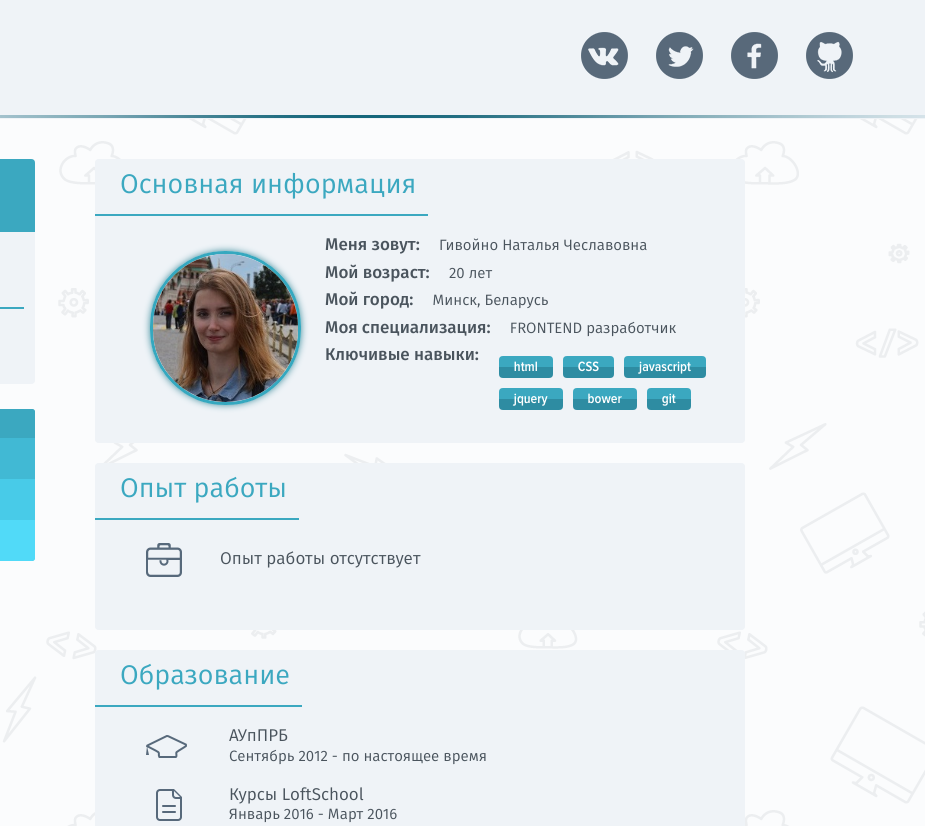
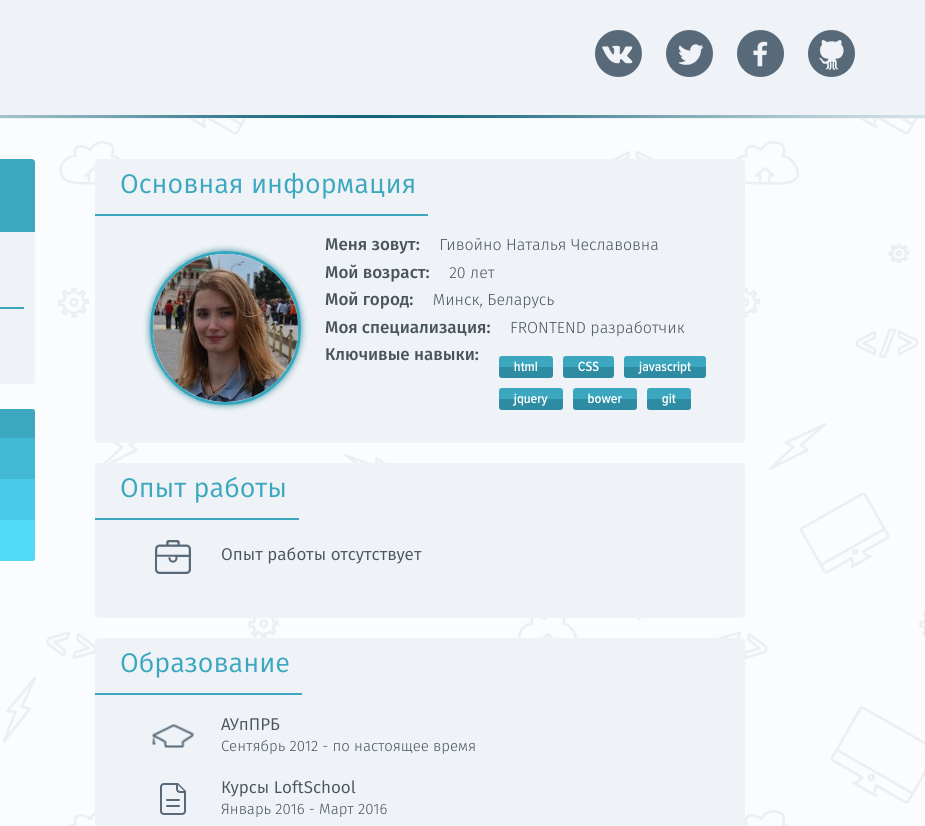
Before and after one commit to FlyingRaindrop/site2, a website: page app/index.html in a window 1280 px wide. Shown: the top 826 px of the page, 355-1280 px from the left. Drawn offline with nearby package versions, Linux system fonts and the light colour scheme.

Commit message:
12 commit

```diff
--- a/app/css/about.css
+++ b/app/css/about.css
@@ -9,25 +9,10 @@
 	margin: 0;
 	padding: 12px 12px 12px 25px;
 	border-bottom: 2px solid #3ba8c0;
-}
-.content_header.fira_sansbook{
 	font-family: 'fira_sansbook';
 	font-size: 27px;
 	font-weight: normal;
     font-style: normal;
-
-}
-.aboutbox-item .fira_sansbook{
-	font-family: 'fira_sansbook';
-	font-weight: normal;
-    font-style: normal;
-    color: #4a545d;
-}
-.aboutbox-item .where.fira_sansbook{
-	font-size: 17px;
-}
-.aboutbox-item .period.fira_sansbook{
-	font-size: 15px;
 }
 .aboutbox{
 	width: 650px;
@@ -41,36 +26,41 @@
 .aboutbox:last-child{
 	margin: 20px 0 40px 60px;
 }
+.aboutbox-item{
+    color: #4a545d;
+    margin-bottom: 20px;
+    font-family: 'fira_sanslight';
+	font-weight: normal;
+	font-style: normal;
+}
+.aboutbox-item .where{
+	font-size: 17px;
+	display: block;
+	font-family: 'fira_sansbook';
+	font-weight: normal;
+    font-style: normal;
+}
+.aboutbox-item .period{
+	font-size: 15px;
+}
 .aboutbox .aboutbox-list{
 	margin: 0;
-	padding: 20px 0 50px 50px;
+	padding: 20px 0 50px 40px;
+}
+.aboutbox .aboutbox-list.experience{
+	padding-top:25px;
 }
 .aboutbox .aboutbox-list.common{
 	padding: 0;
 }
-.aboutbox .aboutbox-item.icon-experience .where{
-	padding: 10px;
-}
-.aboutbox .aboutbox-item{
-	margin-bottom: 20px;
-}
-.aboutbox .aboutbox-item{
-	margin-bottom: 20px;
-}
-.aboutbox .aboutbox-item.icon-experience {
-	padding: 0 0 0 65px;
-}
-.aboutbox-list.education .aboutbox-item {
-	padding: 0 0 0 84px;
+.aboutbox-list.experience .aboutbox-item{
+	margin-bottom: 30px;
 }
 .aboutbox .aboutbox-item:last-child{
 	margin-bottom: 0;
 }
 .aboutbox.education{
 	margin-bottom: 40px;
-}
-.aboutbox-item .where{
-	display: block;
 }
 
 /*Первый блок*/
@@ -95,7 +85,7 @@
 .aboutbox .aboutbox-list.common .aboutbox-item:last-child{
 	position: relative;
 }
-.fira_sansmedium{
+.request{
 	font-family: 'fira_sansmedium';
 	font-weight: normal;
 	font-style: normal;
@@ -103,20 +93,9 @@
 	margin: 15px;
 	color: #4a545d;
 }
-.fira_sansbook{
-	font-size: 15px;
-	margin: 0;
-}
 .aboutbox-list.common .aboutbox-item{
 	margin: 0 0 8px 0;
 }
-
-.proxima_nova{
-	position: absolute;
-	left: 360px;
-	top:20px;
-}
-
 .skills-list{
     float: right;
     margin-right: 20px;
@@ -137,24 +116,61 @@
 	font-family: 'proxima_nova_condensedSBd';
     display: inline-block;
     font-size: 14px;
-    -webkit-border-radius: 4px;
-       -moz-border-radius: 4px;
-            border-radius: 4px;
+    -webkit-border-radius: 3px;
+       -moz-border-radius: 3px;
+            border-radius: 3px;
+}
+html.no-cssgradients .skill{background: url(../images/skills-ie.png) 0 0 repeat #2E8CA2;}
+
+.aboutbox-item{
+	position: relative;
+}
+.text{
+	padding: 0 0 0 86px;
+	line-height: 1.3;
 }
 
-html.no-cssgradients .skill{background: url(../images/skills-ie.png) 0 0 repeat #2E8CA2;}
-
-/*Второй блок*/
-.aboutbox-list .icon-experience{
-	background: url(../images/bag.png) 1px center no-repeat;
+/*Спрайт для иконок в контенте*/
+.spritesheet {
+	background-image: url(../images/education.png);
+	background-repeat: no-repeat;
+	display: inline-block;
+	width: 100px;
+	/*Выравнивание по вертикали*/
+	position: absolute;
+	top: 50%;
+	transform: translateY(-50%) translateX(-50%);
+	left: 38px;
 }
-
-/*Третий блок*/
-.aboutbox-list .icon-college{
-	background: url(../images/hat.png) 1px center no-repeat;
+.sprite-bag {
+    width: 36px;
+    height: 34px;
+    background-position: -5px -5px;
 }
-.aboutbox-list .icon-course{
-	background: url(../images/list.png) 11px center no-repeat;
+.ie8 .sprite-bag{
+	position: absolute;
+	top: 0px;
+	left: 20px;
+}
+.sprite-hat {
+    width: 41px;
+    height: 23px;
+    background-position: -5px -49px;
+}
+.ie8 .sprite-hat{
+	position: absolute;
+	top: 5px;
+	left: 20px;
+}
+.sprite-list {
+    width: 26px;
+    height: 32px;
+    background-position: -5px -82px;
+}
+.ie8 .sprite-list{
+	position: absolute;
+	top: 10px;
+	left: 30px;
 }
 
 /*Конец Контента сайта*/
--- a/app/css/main.css
+++ b/app/css/main.css
@@ -42,7 +42,7 @@ body {
 .header{
 	height: 119px;
 	background-color: #eff3f7;
-	/*width: 500px;*/
+	/*width: 600px;*/
 }
 .container-big{
 	max-width: 1200px;
@@ -82,6 +82,7 @@ body {
 }
 .sicon-item{
 	display: inline-block;
+	margin: 10px;
 }
 /*Спрайт*/
 .sprite {
@@ -93,7 +94,6 @@ body {
 .sprite-facebook {
     width: 47px;
     height: 47px;
-    margin: 12px;
     background-position: -5px -5px;
 }
 .sprite-facebook:hover {
@@ -102,7 +102,6 @@ body {
 .sprite-gihtub {
     width: 47px;
     height: 47px;
-    margin: 12px;
     background-position: -119px -5px;
 }
 .sprite-gihtub:hover {
@@ -111,7 +110,6 @@ body {
 .sprite-tw {
     width: 47px;
     height: 47px;
-    margin: 12px;
     background-position: -233px -5px;
 }
 .sprite-tw:hover {
@@ -120,7 +118,6 @@ body {
 .sprite-vk {
     width: 47px;
     height: 47px;
-    margin: 12px;
     background-position: -347px -5px;
 }
 .sprite-vk:hover {
@@ -146,6 +143,9 @@ body {
 	margin-top: 40px;
 	border-radius: 4px;
 }
+.ul_of_main_navigation{
+	margin: 0;padding: 0;
+}
 .list_of_main_navigation{
 	height: 75px;
 	margin: 0 11px;
@@ -154,14 +154,21 @@ body {
 .list_of_main_navigation:last-child{
 	border-bottom: none;
 }
-.list_of_main_navigation .fira_sansbook{
+.bottom-lineIE8{
+	border-bottom: #eff3f7;
+}
+.list_of_main_navigation .link_of_main_navigation{
 	font-family: 'fira_sansbook';
 	font-size: 21px;
 	font-weight: normal;
     font-style: normal;
+    display: block;
+	color: #959aa8;
+	margin-left: 16px;
+	padding: 20px 0;
 }
-.ul_of_main_navigation{
-	margin: 0;padding: 0;
+.list_of_main_navigation .link_of_main_navigation:hover{
+	color: #3ba8c0;
 }
 .list_of_main_navigation.common {
 	background-color: #3ba8c0;
@@ -170,26 +177,12 @@ body {
 	padding-left: 11px;
 	margin-top: -2px;
 }
-.list_of_main_navigation.common .fira_sansbook{
+.list_of_main_navigation.common .link_of_main_navigation{
 	color: #fff;
 	font-size: 21px;
 }
-.list_of_main_navigation.common .fira_sansbook:hover{
+.list_of_main_navigation.common .link_of_main_navigation:hover{
 	color: #fff;
-}
-.list_of_main_navigation .fira_sansbook{
-	font-family: 'fira_sansbook';
-	display: block;
-	color: #959aa8;
-	font-size: 21px;
-	margin-left: 16px;
-	padding: 20px 0;
-}
-.list_of_main_navigation .fira_sansbook:hover{
-	color: #3ba8c0;
-}
-.bottom-lineIE8{
-	border-bottom: #eff3f7;
 }
 /*Конец Главного меню*/
 
--- a/app/index.html
+++ b/app/index.html
@@ -17,15 +17,15 @@
 	<script src="http://html5shiv.googlecode.com/svn/trunk/html5.js"></script>
 	<script>window.jQuery || document.write ('<script src="js/html5shiv.js"><\/script>')</script>
 <![endif]-->
-	<!--[if lte IE 8]>
-		<link href="css/ie8.css" rel="stylesheet">
-	<![endif]-->
 </head>
 <body>
+<!--[if IE 8]>
+<div class="ie8">
+	<![endif]-->
 	<!-- [if lt IE8]>
 	<p class="browsehappy">
 		Ваш браузер устарел. Пожалуйста
-        <a target="_blank" href="http://browsehappy.com/"> обновите</a>
+		<a target="_blank" href="http://browsehappy.com/">обновите</a>
 		его.
 	</p>
 	<![endif]-->
@@ -34,8 +34,7 @@
 			<header class="header">
 				<div class="container-big">
 					<div class="logo">
-				<img src="images/logo_of_site.png" alt="Логотип сайта" class="logo-in-header" title="Логотип сайта">
-			</div>
+						<img src="images/logo_of_site.png" alt="Логотип сайта" class="logo-in-header" title="Логотип сайта"></div>
 					<div class="sicon">
 						<ul class="sicon-list">
 							<li class="sicon-item">
@@ -59,25 +58,23 @@
 					<nav class="main_navigation">
 						<ul class="ul_of_main_navigation">
 							<li class="list_of_main_navigation common">
-						<a href="index.html" class="fira_sansbook">Обо мне</a>
+								<a href="index.html" class="link_of_main_navigation">Обо мне</a>
 							</li>
 							<li class="list_of_main_navigation ">
-						<a href="my_projects.html" class="fira_sansbook">Мои работы</a>
+								<a href="my_projects.html" class="link_of_main_navigation">Мои работы</a>
 							</li>
 							<li class="list_of_main_navigation bottom-lineIE8">
-						<a href="form.html" class="fira_sansbook">Связаться со мной</a>
+								<a href="form.html" class="link_of_main_navigation">Связаться со мной</a>
 							</li>
 						</ul>
 					</nav>
 					<address class="address">
 						<h2 class="header_of_address">Контакты</h2>
 						<ul class="list_of_address">
-					<li class="item_of_address mail">
-						<i class="sprite-address sprite-mail"></i>
+							<li class="item_of_address mail"> <i class="sprite-address sprite-mail"></i>
 								<a href="mailto:gnch.ru@mail.ru" target="_blank" class="mail href">gnch.ru@mail.ru</a>
 							</li>
-					<li class="item_of_address tel">
-						<i class="sprite-address sprite-tel"></i>
+							<li class="item_of_address tel"> <i class="sprite-address sprite-tel"></i>
 								<a href="tel:+375299718060" target="_blank"class="tel href">+375299718060</a>
 							</li>
 							<li class="item_of_address skype">
@@ -90,26 +87,29 @@
 				<div class="dynamic_info">
 					<section class="aboutbox common clearfix">
 						<div class="header-item">
-					<h2 class="content_header common fira_sansbook">Основная информация</h2>
+							<h2 class="content_header common">Основная информация</h2>
 						</div>
 						<div class="img-item">
-					<img src="images/my_photo.jpg" alt="my_photo" class="my_photo">
-				</div>
+							<img src="images/my_photo.jpg" alt="my_photo" class="my_photo"></div>
 						<ul class="aboutbox-list common ">
 							<li class="aboutbox-item">
-						<p class="fira_sansbook"><span class="fira_sansmedium">Меня зовут:	</span>Гивойно Наталья Чеславовна</p>
+								<span class="request">Меня зовут:</span>
+								<span class="answer">Гивойно Наталья Чеславовна</span>
 							</li>
 							<li class="aboutbox-item">
-							<p class="fira_sansbook"><span class="fira_sansmedium">Мой возраст:	</span>20 лет</p>
+								<span class="request">Мой возраст:</span>
+								<span class="answer">20 лет</span>
 							</li>
 							<li class="aboutbox-item">
-							<p class="fira_sansbook"><span class="fira_sansmedium">Мой город:	</span>Минск, Беларусь</p>
+								<span class="request">Мой город:</span>
+								<span class="answer">Минск, Беларусь</span>
 							</li>
 							<li class="aboutbox-item">
-							<p class="fira_sansbook"><span class="fira_sansmedium">Моя специализация:	</span>FRONTEND разработчик</p>
+								<span class="request">Моя специализация:</span>
+								<span class="answer">FRONTEND разработчик</span>
 							</li>
 							<li class="aboutbox-item clearfix">
-							<span class="skills-header fira_sansmedium">Ключивые навыки:</span>
+								<span class="skills-header request">Ключивые навыки:</span>
 								<ul class="skills-list">
 									<li class="skill">html</li>
 									<li class="skill">CSS</li>
@@ -122,23 +122,32 @@
 						</ul>
 					</section>
 					<section class="aboutbox experience">
-				<h2 class="content_header experience fira_sansbook">Опыт работы</h2>
+						<h2 class="content_header experience">Опыт работы</h2>
 						<ul class="aboutbox-list experience">
 							<li class="aboutbox-item icon-experience">
-							<span class="where fira_sansbook">Опыт работы отсутствует</span>
+								<i class="spritesheet sprite-bag"></i>
+								<div class="text">
+									<span class="where">Опыт работы отсутствует</span>
+								</div>
 							</li>
 						</ul>
 					</section>
 					<section class="aboutbox education">
-				<h2 class="content_header education fira_sansbook">Образование</h2>
+						<h2 class="content_header education">Образование</h2>
 						<ul class="aboutbox-list education">
 							<li class="aboutbox-item icon-college">
-							<span class="where fira_sansbook">АУпПРБ</span>
-							<span class="period fira_sansbook">Сентябрь 2012 - по настоящее время</span>
+								<i class="spritesheet sprite-hat"></i>
+								<div class="text">
+									<span class="where">АУпПРБ</span>
+									<span class="period">Сентябрь 2012 - по настоящее время</span>
+								</div>
 							</li>
 							<li class="aboutbox-item icon-course">
-							<span class="where fira_sansbook">Курсы LoftSchool</span>
-							<span class="period fira_sansbook">Январь 2016 - Март 2016</span>
+								<i class="spritesheet sprite-list"></i>
+								<div class="text">
+									<span class="where">Курсы LoftSchool</span>
+									<span class="period">Январь 2016 - Март 2016</span>
+								</div>
 							</li>
 						</ul>
 					</section>
@@ -151,7 +160,9 @@
 					<a href="#" class="login">Войти</a>
 				</div>
 				<div class="item-copyright">
-					<span class="copyright">&copy; 2016 Это мой сайт, пожалуйста, не копируйте и не воруйте его</span>
+					<span class="copyright">
+						&copy; 2016 Это мой сайт, пожалуйста, не копируйте и не воруйте его
+					</span>
 				</div>
 			</div>
 		</footer>
```
Also changed, not shown: app/form.html (+23 -23 lines), app/my_projects.html (+19 -12 lines). Lines whose indentation alone changed are shown as unchanged.
